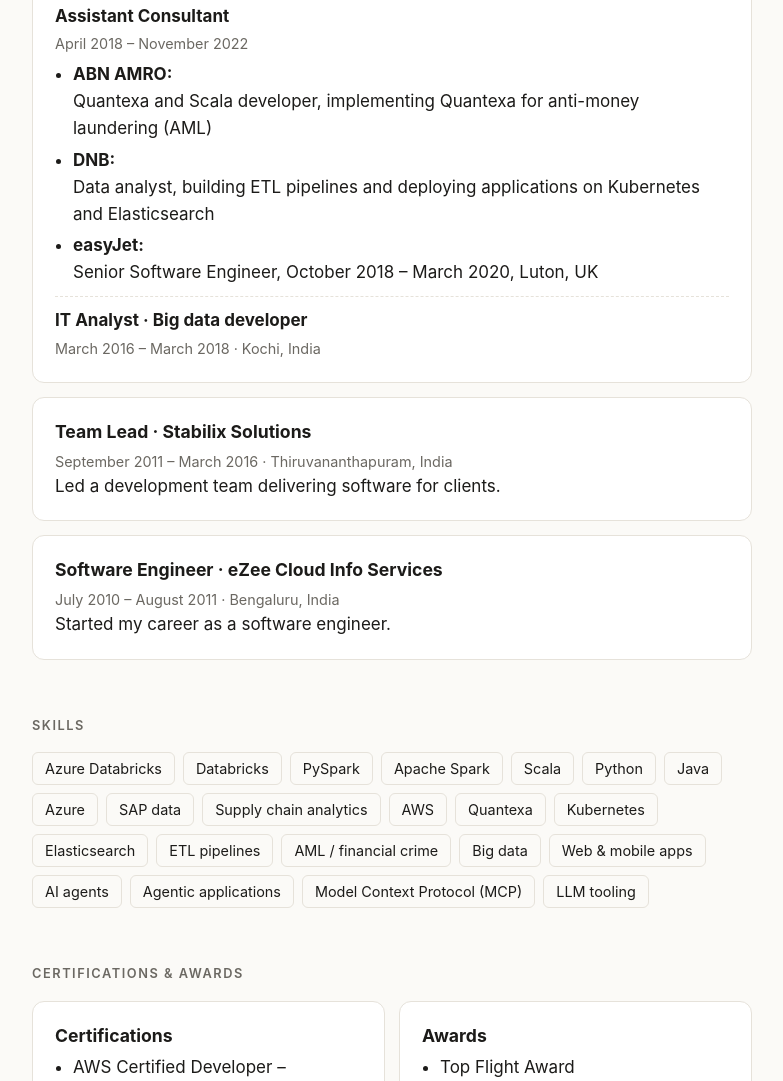
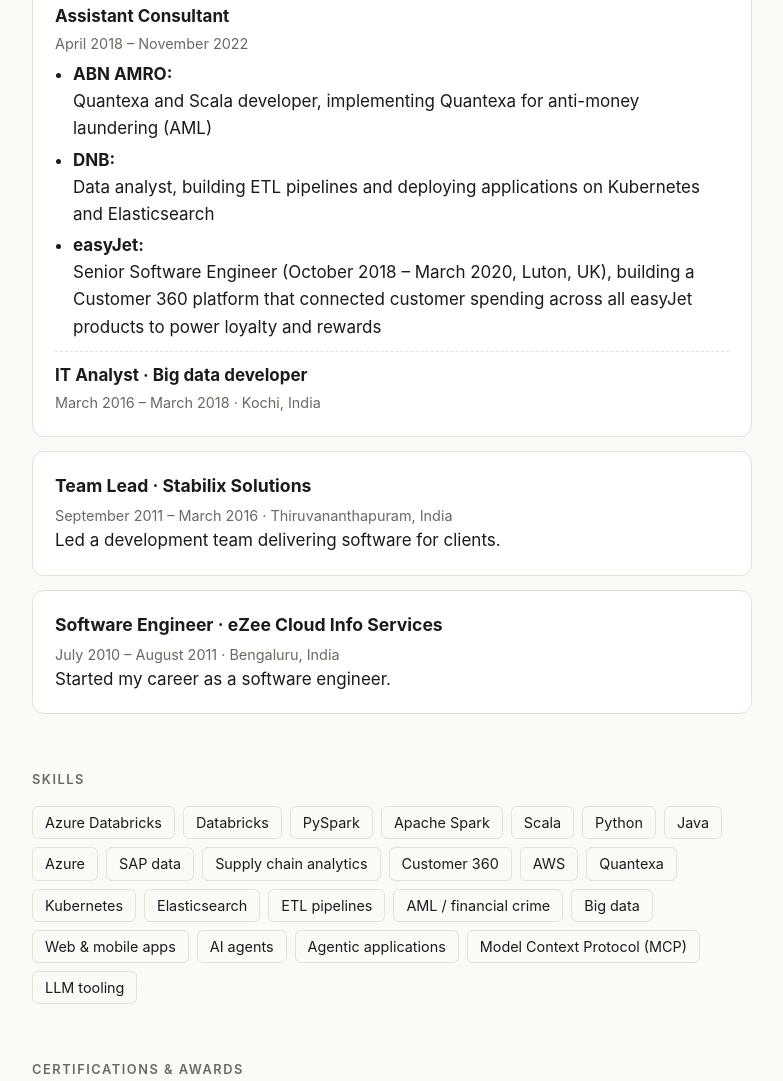
Before and after one commit to praveenthulasiram/praveenthulasiram.github.io, a plain HTML site: page index.html in a window 1280 px wide. Shown: the part 2358-3439 px from the top of the page, without its empty margins (248-1031 px from the left). Drawn offline with Linux system fonts and the light colour scheme.

Commit message:
Add easyJet Customer 360 work
Co-Authored-By: Claude Opus 5.5 <noreply@anthropic.com>
Claude-Session: https://claude.ai/code/session_01QxcoxsnC7WHNbyniXPbJBr

```diff
--- a/index.html
+++ b/index.html
@@ -108,7 +108,7 @@
         <ul class="plain">
           <li><strong>ABN AMRO:</strong> Quantexa and Scala developer, implementing Quantexa for anti-money laundering (AML)</li>
           <li><strong>DNB:</strong> Data analyst, building ETL pipelines and deploying applications on Kubernetes and Elasticsearch</li>
-          <li><strong>easyJet:</strong> Senior Software Engineer, October 2018 – March 2020, Luton, UK</li>
+          <li><strong>easyJet:</strong> Senior Software Engineer (October 2018 – March 2020, Luton, UK), building a Customer 360 platform that connected customer spending across all easyJet products to power loyalty and rewards</li>
         </ul></div>
       <div class="role"><strong>IT Analyst · Big data developer</strong><span class="meta">March 2016 – March 2018 · Kochi, India</span></div>
     </div>
@@ -127,7 +127,7 @@
   <section id="skills">
     <h2>Skills</h2>
     <ul class="skills">
-      <li>Azure Databricks</li><li>Databricks</li><li>PySpark</li><li>Apache Spark</li><li>Scala</li><li>Python</li><li>Java</li><li>Azure</li><li>SAP data</li><li>Supply chain analytics</li><li>AWS</li><li>Quantexa</li><li>Kubernetes</li><li>Elasticsearch</li><li>ETL pipelines</li><li>AML / financial crime</li><li>Big data</li><li>Web &amp; mobile apps</li><li>AI agents</li><li>Agentic applications</li><li>Model Context Protocol (MCP)</li><li>LLM tooling</li>
+      <li>Azure Databricks</li><li>Databricks</li><li>PySpark</li><li>Apache Spark</li><li>Scala</li><li>Python</li><li>Java</li><li>Azure</li><li>SAP data</li><li>Supply chain analytics</li><li>Customer 360</li><li>AWS</li><li>Quantexa</li><li>Kubernetes</li><li>Elasticsearch</li><li>ETL pipelines</li><li>AML / financial crime</li><li>Big data</li><li>Web &amp; mobile apps</li><li>AI agents</li><li>Agentic applications</li><li>Model Context Protocol (MCP)</li><li>LLM tooling</li>
     </ul>
   </section>
 
```
